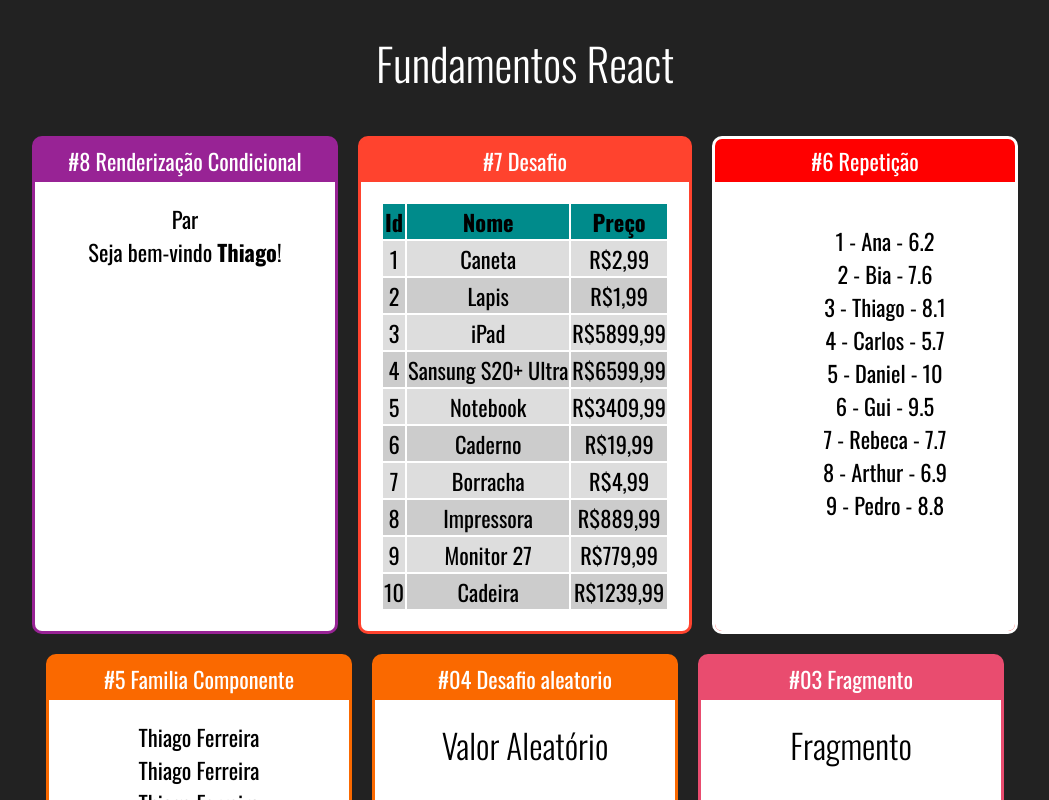
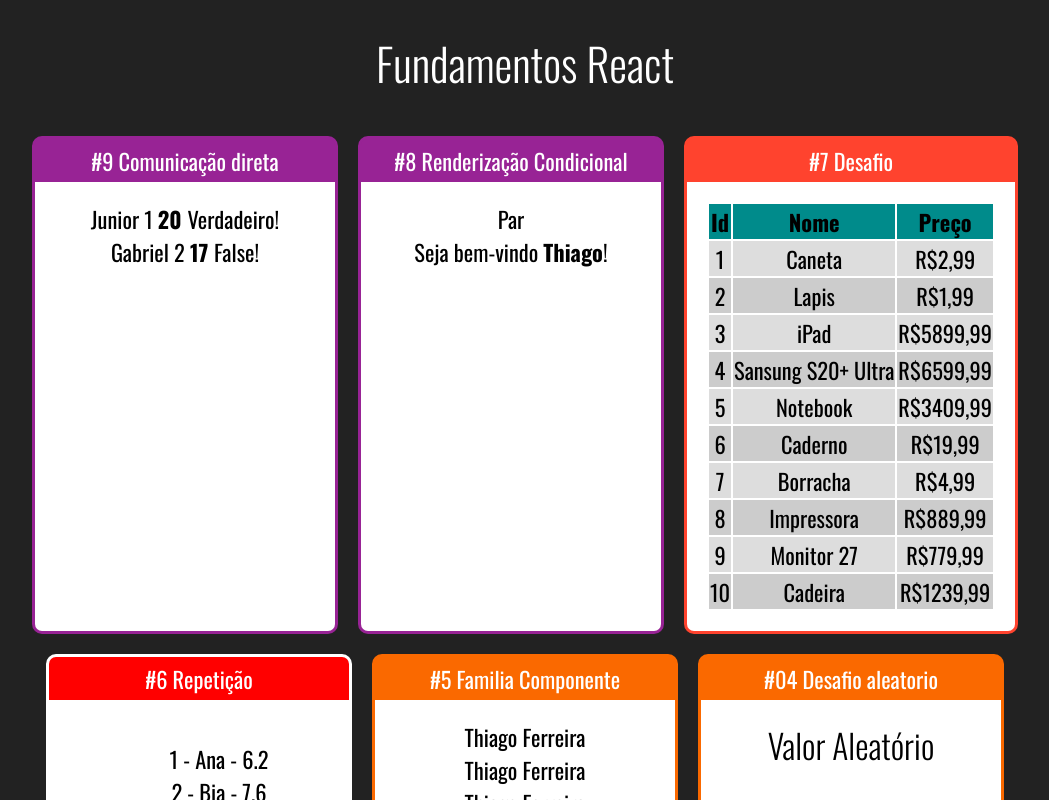
Before and after one commit to thiago-henrique-dev/fundamentos-react, a React (Create React App) app: page / in a window 1280 px wide. Shown: the top 800 px of the page, without its empty margins (115-1164 px from the left). Built offline with nearby package versions, Linux system fonts and the light colour scheme.

Commit message:
Comunicação Direta

```diff
--- a/src/App.jsx
+++ b/src/App.jsx
@@ -11,6 +11,7 @@
 import TabelaProdutos from './components/repetição/TabelaProdutos'
 import ParOuImpar from './components/condicional/ParOuImpar'
 import UsuarioInfo from './components/condicional/UsuarioInfo'
+import DiretaPai from './components/comunicação/DiretaPai'
 
 export default () => {
     return (
@@ -19,6 +20,12 @@
         <h1>Fundamentos React</h1>
 
         <div className="Cards">
+        <Card titulo="#9 Comunicação direta " color="#982395">
+            <DiretaPai></DiretaPai>
+
+       </Card>
+
+
         <Card titulo="#8 Renderização Condicional " color="#982395">
         <ParOuImpar numero={20}></ParOuImpar>
         <UsuarioInfo usuario={ { nome: 'Thiago' } } />
--- /dev/null
+++ b/src/components/comunicação/DiretaFilho.jsx
@@ -0,0 +1,12 @@
+import React from 'react'
+import DiretaFilho from './DiretaFilho'
+
+export default props => {
+    return (
+        <div>
+            <span>{props.nome} </span>
+            <span><strong>{props.idade} </strong></span>
+            <span>{props.nerd ? 'Verdadeiro' : 'False'}!</span>
+        </div>
+    )
+}
--- /dev/null
+++ b/src/components/comunicação/DiretaPai.jsx
@@ -0,0 +1,12 @@
+import React from 'react'
+import DiretaFilho from './DiretaFilho'
+
+export default props => {
+    return (
+        <div>
+            <DiretaFilho nome="Junior 1" idade ={20} nerd={true}></DiretaFilho>
+            <DiretaFilho nome="Gabriel 2" idade ={17} nerd={false}></DiretaFilho>
+
+        </div>
+    )
+}
```
